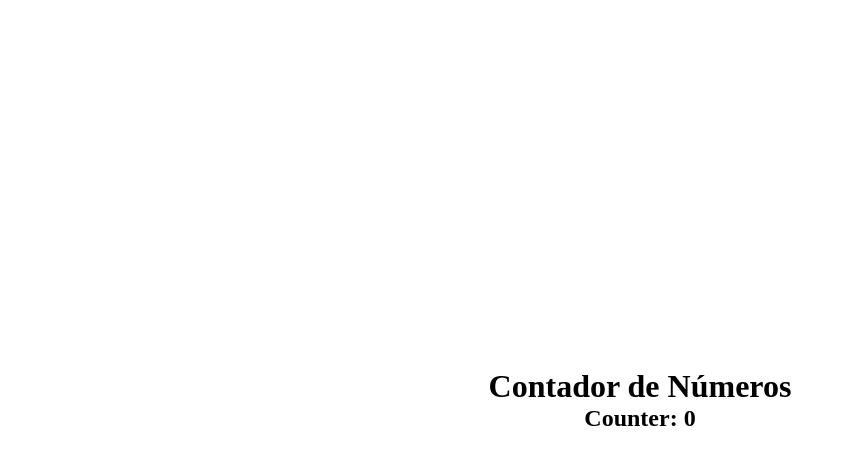
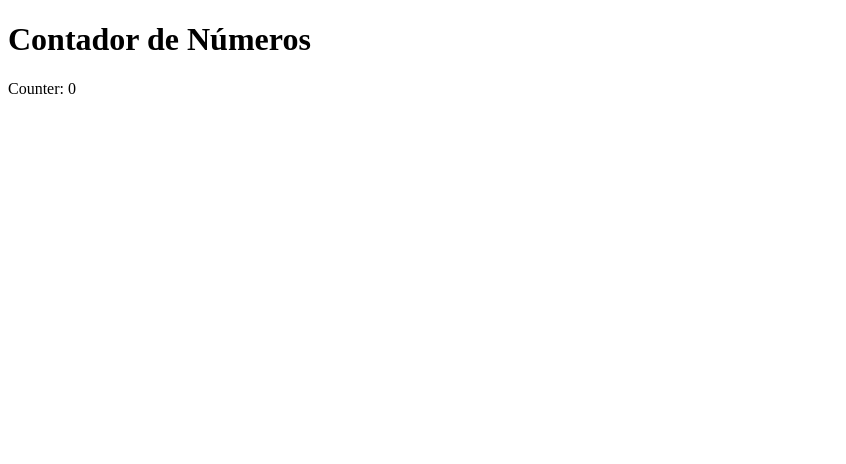
Before and after one commit to evssousa/projeto-coletivo-2ds-contador-de-numeros, a React (Vite) app: page / in a window 1280 px wide. Shown: the top 464 px of the page, without its empty margins (0-846 px from the left). Built offline with nearby package versions, Linux system fonts and the light colour scheme.

Commit message:
Add files via upload

```diff
--- a/src/components/Counter/index.jsx
+++ b/src/components/Counter/index.jsx
@@ -1,13 +1,9 @@
-import React, { useState } from 'react';
-
 export default function Counter(){
-    const [count, setCount] = useState(0);
+  const counter = 0
 
   return (
     <div>
-      <h2>Counter: {count}</h2>
-
-
+      <p>Counter: {counter}</p>
     </div>
   )
 }
--- a/src/main.jsx
+++ b/src/main.jsx
@@ -1,7 +1,6 @@
 import { StrictMode } from 'react'
 import { createRoot } from 'react-dom/client'
 import App from './App.jsx'
-import 'index.css'
 
 createRoot(document.getElementById('root')).render(
   <StrictMode>
```
